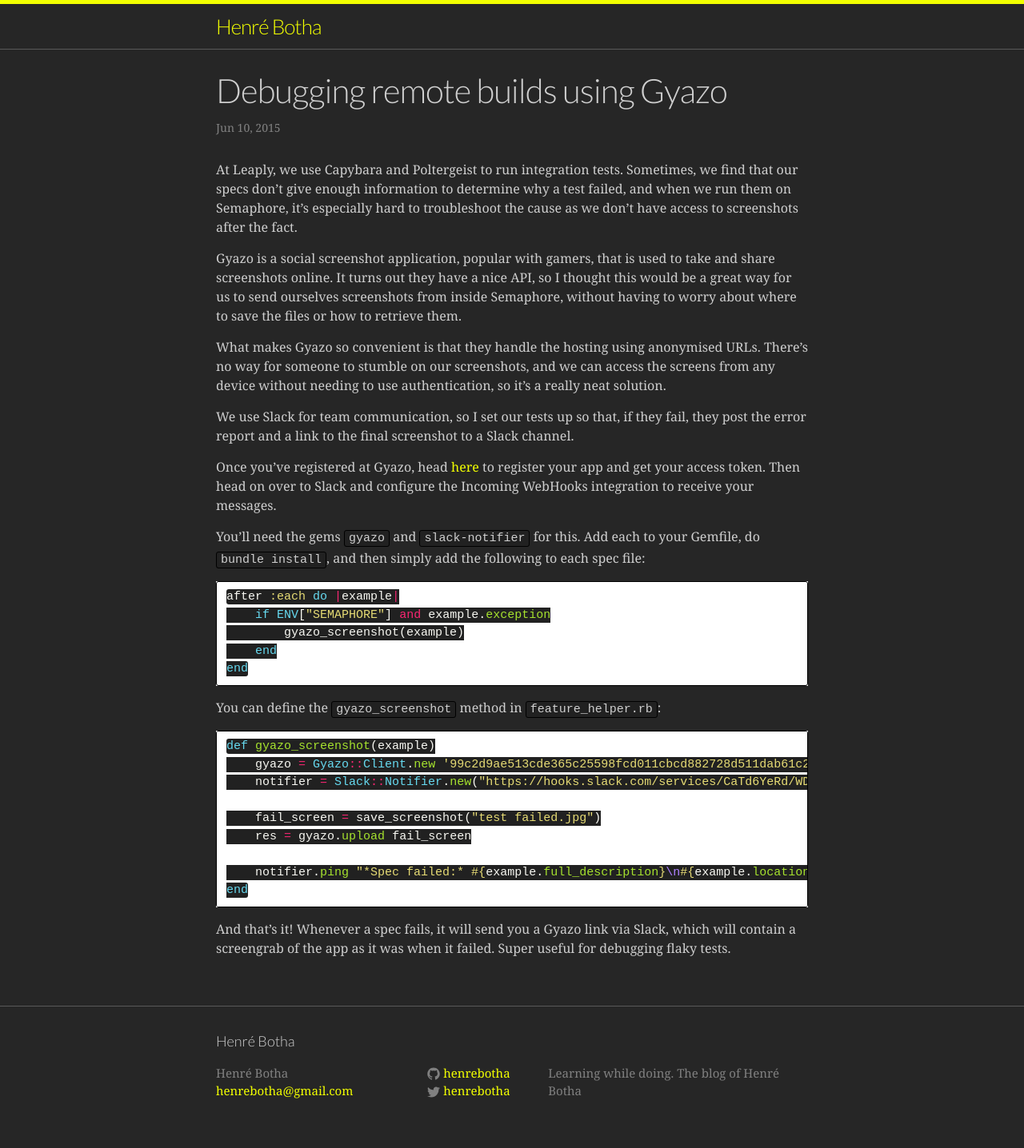
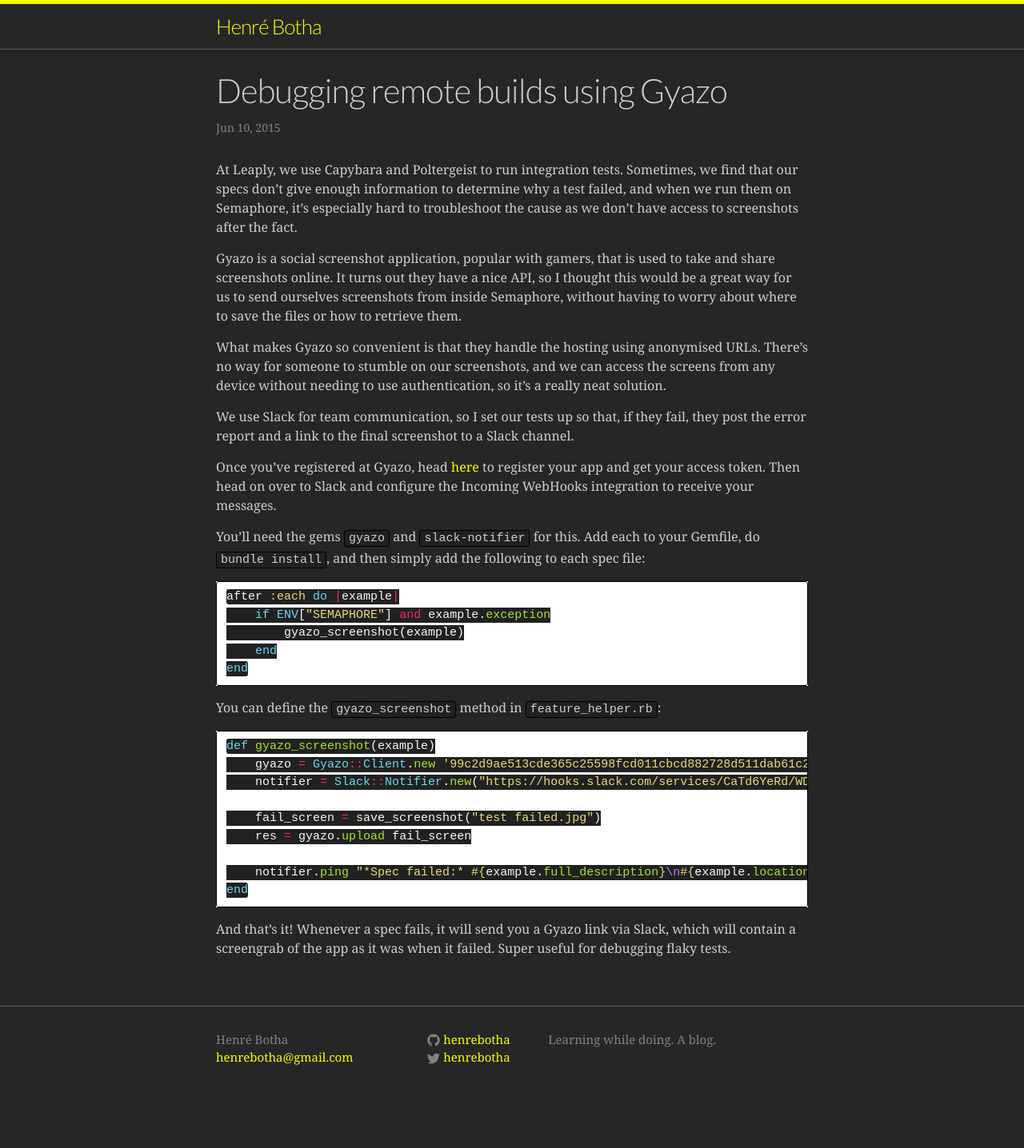
Before and after one commit to henrebotha/henrebotha.github.io, a Jekyll site: the page built from _posts/2015-06-10-debugging-remote-builds-using-gyazo.md, in a window 1280 px wide. Shown: the whole page at 80% size. Built offline with Jekyll 4.4.1, drawn with Linux system fonts in a browser that asks for light colours; Markdown is read by kramdown in place of the engine named in the settings; after the commit the page ends 1394 px from its top, so only the background shows below that.

Commit message:
footer tweaks

```diff
--- a/_config.yml
+++ b/_config.yml
@@ -2,7 +2,7 @@
 title: Henré Botha
 email: henrebotha@gmail.com
 description: > # this means to ignore newlines until "baseurl:"
-  Learning while doing. The blog of Henré Botha
+  Learning while doing. A blog.
 baseurl: "" # the subpath of your site, e.g. /blog/
 url: "http://henrebotha.github.io" # the base hostname & protocol for your site
 twitter_username: henrebotha
--- a/_includes/footer.html
+++ b/_includes/footer.html
@@ -1,8 +1,6 @@
 <footer class="site-footer">
 
   <div class="wrapper">
-
-    <h2 class="footer-heading">{{ site.title }}</h2>
 
     <div class="footer-col-wrapper">
       <div class="footer-col  footer-col-1">
```
